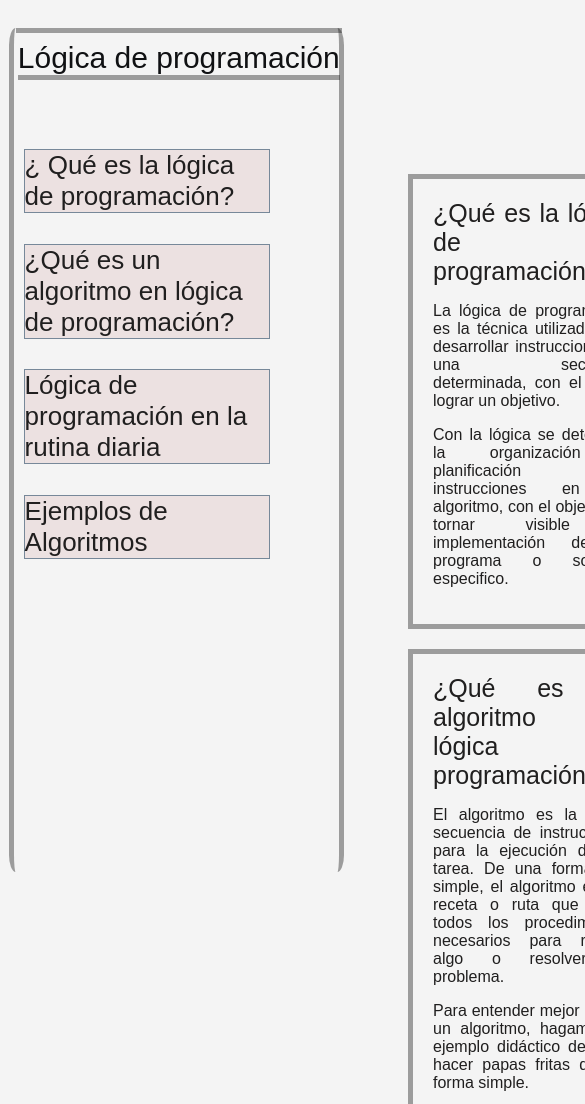
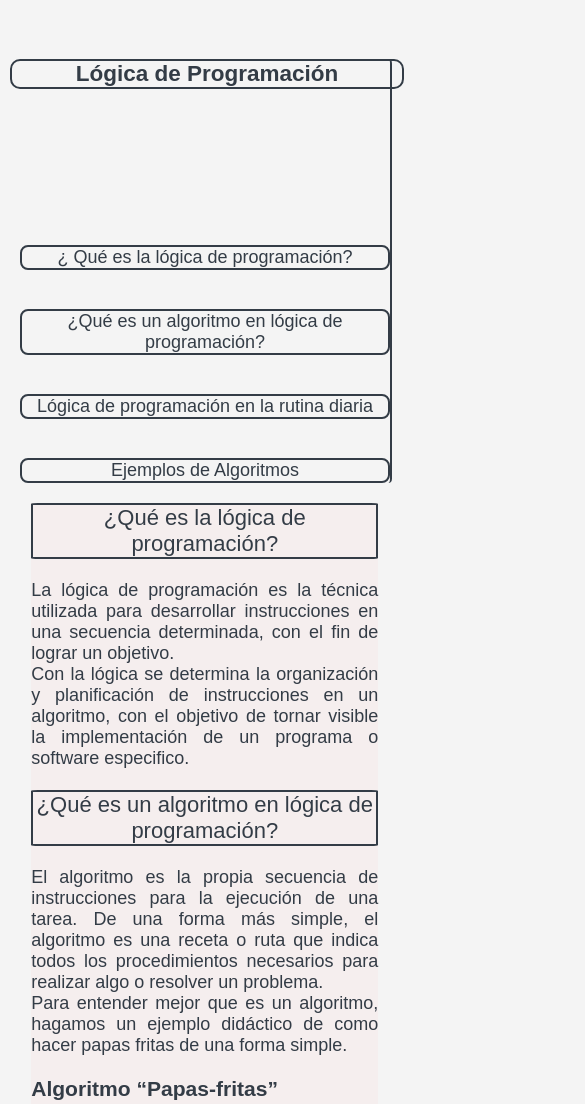
Before and after one commit to Ivancho427/Pagina-T-cnica, a plain HTML site: page index.html in a window 390 px wide. Shown: the top 1104 px of the page, 585 px wide, since content can reach past the window. Drawn offline with Linux system fonts and the light colour scheme.

Commit message:
Actualización pagina responsive

```diff
--- a/css/style.css
+++ b/css/style.css
@@ -1,190 +1,195 @@
+* {
+    position: relative;
+    margin: 0;
+    padding: 0;
+    min-width: 200px;
+}
+
+
 body {
-    min-width: 290px;
-    color: lightslategray;
+    font-family: Arial, Helvetica, sans-serif;
     background-color: #f4f4f4;
-    font-family: Arial, Helvetica, sans-serif;
-    display: grid;
-    grid-template-areas:"header"
-                        "nav"
-                        "main";
-    grid-template-columns: 1fr;
-    grid-template-rows: auto 5% 1fr 4%;
-    gap: 1px;
-    min-width: 700px;
+    color: rgb(51, 60, 70);
+    font-size: 16px;
+}
+
+/* #navbar {
+    background-color: rgb(245, 238, 238);
+    min-width: 300px;
+    top: 10px;
+    width: 300px;
+    height: 92%;
+    border: 2px solid;
+    border-radius: 10px;
+    margin-left: 10px;
+
+
+} */
+
+.nav {
+    width: 100%;
+
 
 }
 
 
-header #header {
-    display: flex;
-    flex-wrap: wrap;
-    justify-content: initial;
-    grid-area: header;
-    position: fixed;
-    margin-top: 5%;
-    margin-left: 2%;
-    padding: 2px;
-    color: #101113;
-    border-top: 5px solid;
-    border-color: rgba(26, 25, 25, 0.4);
+
+#navbar header {
+    font-size: 15px;
+    text-align: center;
+    margin-top: 15%;
+    margin-bottom: 30%;
+    border: 2px solid;
+    margin-left: 10px;
+    margin-right: 10px;
+    border-radius: 10px;
+    width: 100%;
 
 
 
 
 }
 
-header #header header {
-    font-size: 30px;
-    margin-top: 2%;
-    border-bottom: 5px solid;
-    border-color: rgba(26, 25, 25, 0.4);
-
+#navbar ul {
+    margin-left: 10px;
+    width: 100%;
+    margin-top: 40%;
 
 
 
 }
 
+#navbar ul>li {
 
-  #navbar {
-    grid-area: nav;
-    position: fixed;
-    min-width: 325px;
-    margin-top: 5%;
-    left: 0px;
-    width: 0;
-    height: 100%;
-    margin-left: 2.2%;
-    border-right: 5px solid;
-    border-left: 5px solid;
-    border-color: rgba(26, 25, 25, 0.4);
+    list-style: none;
+    margin-top: 10%;
+    text-align: center;
+    text-decoration: none;
+    font-size: 1.125rem;
+    border: 2px solid;
     border-radius: 2%;
+    margin-left: 10px;
+    margin-right: 10px;
+    border-radius: 8px;
 
 }
 
-  #navbar header {
-      margin-top: 10%;
-      font-size: 35px;
+ul>li .nav-link {
+    color: rgb(51, 60, 70);
+    text-decoration: transparent;
+}
+
+ul>li .nav-link:hover {
+    background-color: rgb(169, 173, 173);
+    color: rgb(19, 17, 16);
+}
+
+/* #main-doc  {
+    background-color: rgb(245, 238, 238);
+    font-size: 1.125rem;
+    text-align: justify;
+    border-top: 2px solid;
+    border-right: 2px solid;
+    border-bottom: 2px solid;
+    border-left: 2px solid;
+    border-radius: 1%;
+    margin-left: 8%;
+    margin-right: 3%;
+} */
+
+#main-doc .main-section #logica {
+    font-size: 22px;
     text-align: center;
-      text-decoration: none;
-      color:rgb(32, 31, 31);
+    margin-top: 6%;
+    margin-bottom: 6%;
+    border: 2px solid;
+    border-radius: 2%;
+}
+
+#main-doc .main-section #algoritmo {
+    font-size: 22px;
+    text-align: center;
+    margin-top: 6%;
+    margin-bottom: 6%;
+    border: 2px solid;
+    border-radius: 2%;
+}
+
+#main-doc .main-section article h3 {
+    margin-top: 6%;
+    margin-bottom: 6%;
+
+}
+
+#main-doc .main-section article ul {
+
+    margin-left: 25px;
+    margin-top: 5%;
+    margin-bottom: 2%;
+}
+
+#main-doc .main-section #rutina {
+    font-size: 22px;
+    text-align: center;
+    margin-top: 6%;
+    margin-bottom: 6%;
+    border: 2px solid;
+    border-radius: 2%;
+}
+
+#main-doc .main-section #ejemplos {
+    font-size: 22px;
+    text-align: center;
+    margin-top: 6%;
+    margin-bottom: 6%;
+
+}
+
+#main-doc .main-section article ol {
+    margin-left: 25px;
+}
+
+/*Cuando el tamaño es mayor a 815px en pantalla */
+@media (min-width: 815px) {
+    #navbar {
+        position: fixed;
+        height: 100%;
+        width: 300px;
+        border-radius: 1%;
+        margin-left: 1px;
+
 
 
     }
 
-
-  #navbar ul {
-      padding: 10px;
-      border-color: rgba(7, 6, 6, 0.4);
-      margin-top: 25%
-
-
+    #main-doc {
+        position: absolute;
+        margin-left: 320px;
+        background-color: rgb(245, 238, 238);
+        font-size: 1.125rem;
+        text-align: justify;
+        border: 2px solid;
+        border-radius: 1%;
+        margin-left: 25%;
+        margin-right: 3%;
+    }
 }
 
+/*cuando el tamaño es menor a 815px en pantalla */
+@media (max-width:816px) {
 
-  #navbar #nav ul {
-      margin-right: 0%;
+    #navbar {
+        height: 100%;
+        width: 100%;
+        border-right: 2px solid;
+        border-radius: 1%;
     }
 
-  #navbar li {
-      margin-top: 10%;
-      align-items: center;
-      font-size: 26px;
-      list-style: none;
-      border-top: 1px solid;
-      border-right: 1px solid;
-      border-bottom: 1px solid;
-      border-left: 1px solid;
-      width: 80%;
-      background-color: rgb(236, 225, 225);
-
+    #main-doc {
+        background-color: rgb(245, 238, 238);
+        font-size: 1.125rem;
+        text-align: justify;
+        margin-left: 8%;
+        margin-right: 3%;
     }
-
-
-
-
-  .nav-link {
-      color:rgb(32, 31, 31);
-      text-decoration: none;
 }
-
-  .nav-link:hover {
-      background-color: rgb(179, 197, 197);
-      color: rgb(19, 17, 16);
-  }
-
-
-  #main-doc {
-      grid-area: main;
-      position: relative;
-      margin-left: 400px;
-      margin-right: 50px;
-      display: flex;
-      flex-direction: column;
-      color:rgb(32, 31, 31);
-
-  }
-
-  header {
-      font-size: 25px;
-  }
-
-  #logica {
-      text-align: justify;
-      margin-top: 8%;
-      border-top: 5px solid;
-      border-right: 5px solid;
-      border-bottom: 5px solid;
-      border-left: 5px solid;
-      border-color:  rgba(26, 25, 25, 0.4);
-      padding: 20px;
-
-  }
-
-
-  #algoritmo {
-      text-align: justify;
-      margin-top: 8%;
-      border-top: 5px solid;
-      border-right: 5px solid;
-      border-bottom: 5px solid;
-      border-left: 5px solid;
-      border-color:  rgba(26, 25, 25, 0.4);
-      padding: 20px;
-
-
-  }
-
-  #algoritmo h3 {
-      margin-top: 6%;
-
-  }
-
-
-
-  #rutina {
-      text-align: justify;
-      margin-top: 8%;
-      border-top: 5px solid;
-      border-right: 5px solid;
-      border-bottom: 5px solid;
-      border-left: 5px solid;
-      border-color:  rgba(26, 25, 25, 0.4);
-      padding: 20px;
-  }
-
-
-
-
-  #ejemplos {
-      text-align: justify;
-      margin-top: 8%;
-      margin-bottom: 12%;
-      border-top: 5px solid;
-      border-right: 5px solid;
-      border-bottom: 5px solid;
-      border-left: 5px solid;
-      border-color:  rgba(26, 25, 25, 0.4);
-      padding: 20px;
-
-
-  }
--- a/index.html
+++ b/index.html
@@ -1,57 +1,51 @@
 <!DOCTYPE html>
 <html lang="en">
+
 <head>
   <meta charset="UTF-8">
   <meta name="viewport" content="width=device-width, initial-scale=1.0">
   <link rel="stylesheet" href="css/style.css">
-    <title>Página de documentación técnica</title>
+  <title>Documentación Técnica</title>
+</head>
 
-</head>
 <body>
-  <header>
-    <section id="header">
-      <header>Lógica de programación</header>
-    </section>
-  </header>
-
 
 
 
     <nav id="navbar">
-      <section id="nav">
+      <header>
+        <h1>Lógica de Programación</h1>
+      </header>
+      <section class="nav">
         <ul>
-          <li><a class="nav-link" href="#logica">¿  Qué es la lógica de programación?</a></li>
-          <li>
-            <a class="nav-link" href="#algoritmo"
-              >¿Qué es un algoritmo en lógica de programación?</a
-            >
-          </li>
-          <li>
-            <a class="nav-link" href="#rutina">Lógica de programación en la rutina diaria</a>
-          </li>
-
-          <li>
-            <a class="nav-link" href="#ejemplos">Ejemplos de Algoritmos</a>
-          </li>
+          <li><a class="nav-link" href="#logica">¿ Qué es la lógica de programación?</a></li>
+          <li><a class="nav-link" href="#algoritmo">¿Qué es un algoritmo en lógica de programación?</a></li>
+          <li><a class="nav-link" href="#rutina">Lógica de programación en la rutina diaria</a></li>
+          <li><a class="nav-link" href="#ejemplos">Ejemplos de Algoritmos</a></li>
         </ul>
       </section>
     </nav>
 
 
     <main id="main-doc">
-        <section class="main-section" id="logica">
-          <header>¿Qué es la lógica de programación?</header>
+      <section class="main-section">
+        <header id="logica">¿Qué es la lógica de programación?</header>
         <article>
-              <p>La lógica de programación es la técnica utilizada para desarrollar instrucciones en una secuencia determinada, con el fin de lograr un objetivo.</p>
-              <p>Con la lógica se determina la organización y planificación de instrucciones en un algoritmo, con el objetivo de tornar visible la implementación de un programa o software especifico.</p>
+          <p>La lógica de programación es la técnica utilizada para desarrollar instrucciones en una secuencia
+            determinada, con el fin de lograr un objetivo.</p>
+          <p>Con la lógica se determina la organización y planificación de instrucciones en un algoritmo, con el
+            objetivo de tornar visible la implementación de un programa o software especifico.</p>
         </article>
       </section>
 
-        <section class="main-section" id="algoritmo">
-          <header>¿Qué es un algoritmo en lógica de programación?</header>
+      <section class="main-section">
+        <header id="algoritmo">¿Qué es un algoritmo en lógica de programación?</header>
         <article>
-              <p>El algoritmo es la propia secuencia de instrucciones para la ejecución de una tarea. De una forma más simple, el algoritmo es una receta o ruta que indica todos los procedimientos necesarios para realizar algo o resolver un problema.</p>
-              <p>Para entender mejor que es un algoritmo, hagamos un ejemplo didáctico de como hacer papas fritas de una forma simple.</p>
+          <p>El algoritmo es la propia secuencia de instrucciones para la ejecución de una tarea. De una forma más
+            simple, el algoritmo es una receta o ruta que indica todos los procedimientos necesarios para realizar algo
+            o resolver un problema.</p>
+          <p>Para entender mejor que es un algoritmo, hagamos un ejemplo didáctico de como hacer papas fritas de una
+            forma simple.</p>
           <h3><strong>Algoritmo “Papas-fritas”</strong> </h3>
           <code>Inicio:</code>
           <ul>
@@ -70,16 +64,20 @@
         </article>
       </section>
 
-        <section class="main-section" id="rutina">
-          <header>Lógica de programación en la rutina diaria</header>
+      <section class="main-section">
+        <header id="rutina">Lógica de programación en la rutina diaria</header>
         <article>
-              <p>En el ejemplo del algoritmo “Papas-fritas”, se puede notar la importancia de escribir la secuencia correcta de las acciones, y para entrenar el razonamiento. Eso es algo que ya utilizas en la vida cotidiana sin percibirlo</p>
-              <p>Piensa un momento en tu <strong>rutina diaria.</strong> Si lo escribes en un papel verás que es más compleja de lo que parece, pero la ejecución es automática. Imagina entonces comenzar a pensar en lo que podría ser variable y constante en esa rutina.</p>
+          <p>En el ejemplo del algoritmo “Papas-fritas”, se puede notar la importancia de escribir la secuencia correcta
+            de las acciones, y para entrenar el razonamiento. Eso es algo que ya utilizas en la vida cotidiana sin
+            percibirlo</p>
+          <p>Piensa un momento en tu <strong>rutina diaria.</strong> Si lo escribes en un papel verás que es más
+            compleja de lo que parece, pero la ejecución es automática. Imagina entonces comenzar a pensar en lo que
+            podría ser variable y constante en esa rutina.</p>
         </article>
       </section>
 
-        <section class="main-section" id="ejemplos">
-          <header>Ejemplos de Algoritmo</header>
+      <section class="main-section">
+        <header id="ejemplos">Ejemplos de Algoritmo</header>
         <article>
           <p>En un algoritmo (y por tanto en un programa) se distinguen las siguientes acciones:
           </p>
@@ -96,7 +94,8 @@
           <ol>
             <li>LEER x</li>
             <li>HACER f=0</li>
-              <li>Si x>0</li><p>HACER f=x2</p>
+            <li>Si x>0</li>
+            <p>HACER f=x2</p>
             <p>Fin Si</p>
             <li>IMPRIMIR ’El valor de la funcion es: ’, f</li>
           </ol>
@@ -104,8 +103,10 @@
         </article>
       </section>
 
-
     </main>
 
+
+
 </body>
+
 </html>
```
Lines whose indentation alone changed are shown as unchanged.
